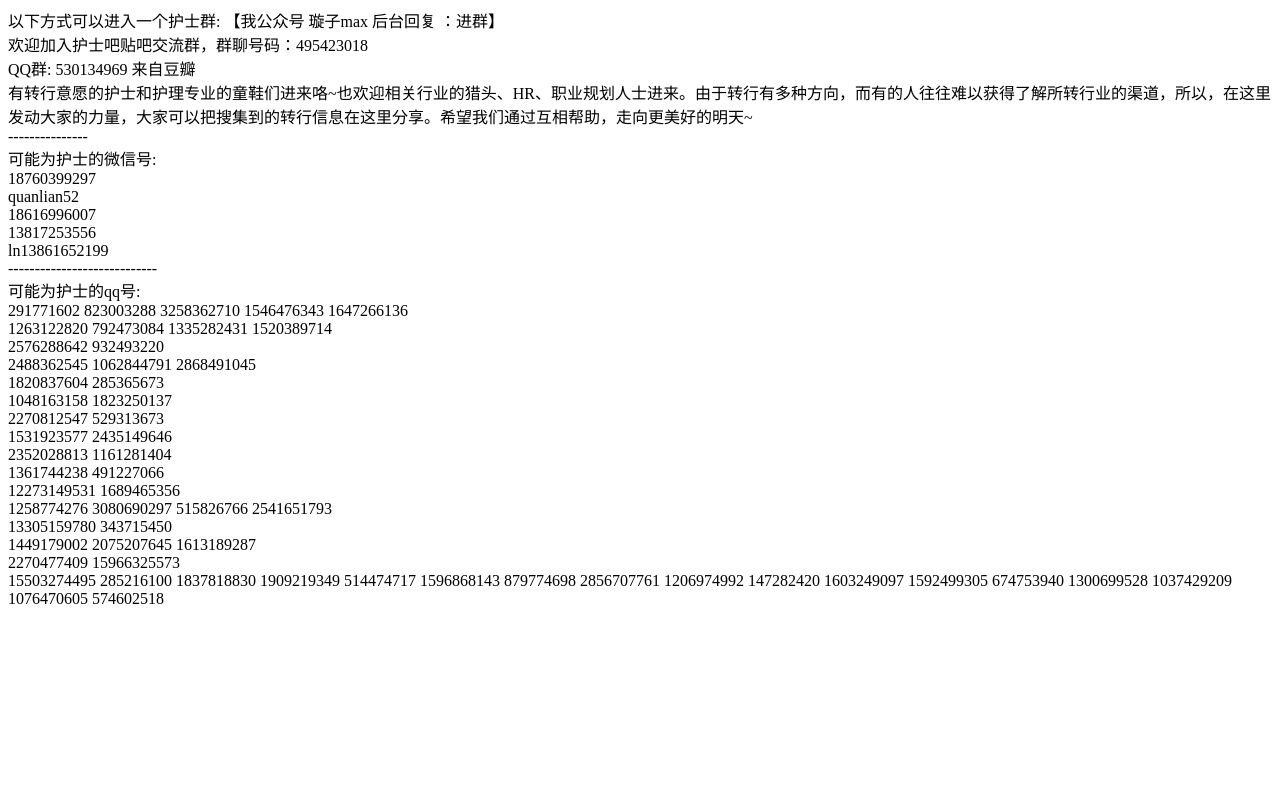
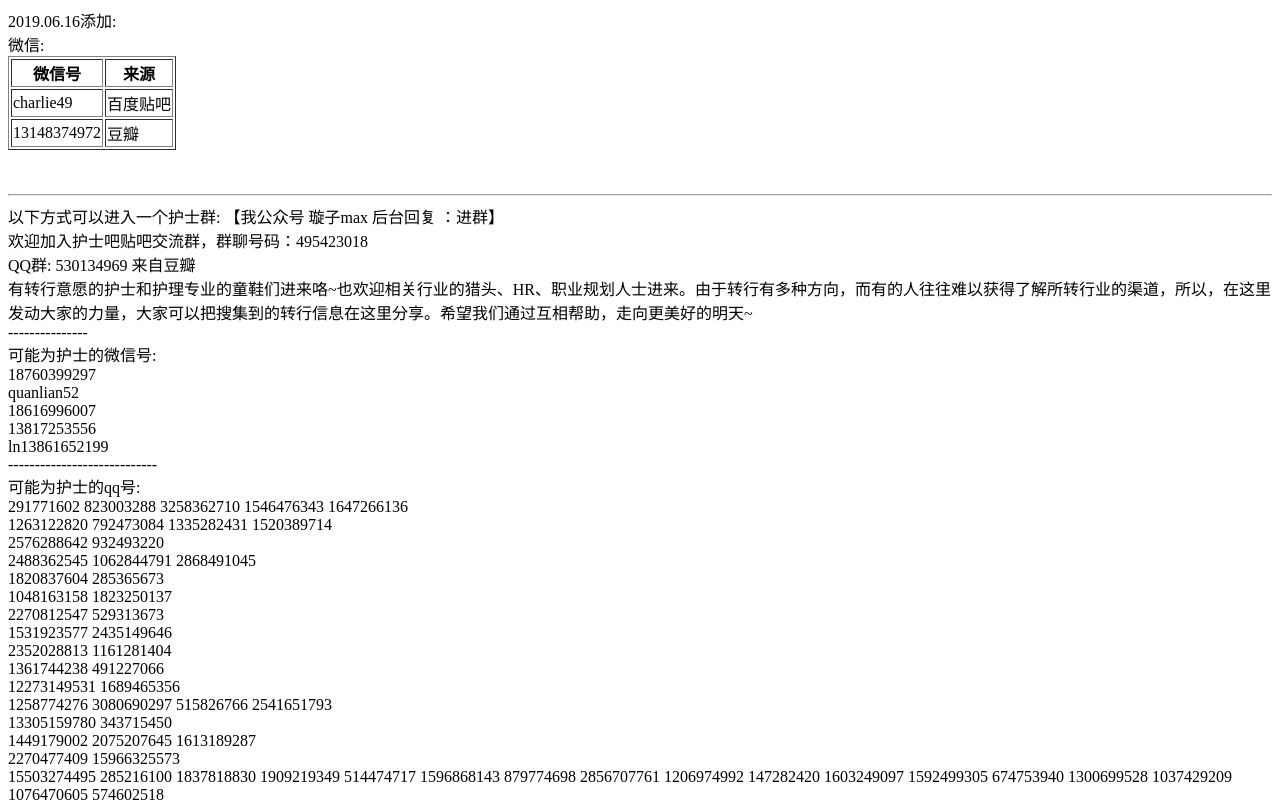
Before and after one commit to miyosoft/miyosoft.github.io, a plain HTML site: page nurse/index.html in a window 1280 px wide. Drawn offline with Linux system fonts and the light colour scheme.

Commit message:
update nurse

```diff
--- a/nurse/index.html
+++ b/nurse/index.html
@@ -29,6 +29,27 @@
     <title>医护资源</title>
 </head>
  <body >
+ 2019.06.16添加: <br>
+ 微信:<br>
+ <table border="1">
+  <tr>
+    <th>微信号</th>
+    <th>来源</th>
+  </tr>
+  <tr>
+    <td>charlie49</td>
+    <td>百度贴吧</td>
+  </tr>
+  <tr>
+    <td>13148374972</td>
+    <td>豆瓣</td>
+  </tr>
+ </table>
+ <br>
+
+
+ <br>
+ <hr>
    以下方式可以进入一个护士群:<br\>
  【我公众号 璇子max 后台回复 ：进群】
  <br/>
```
